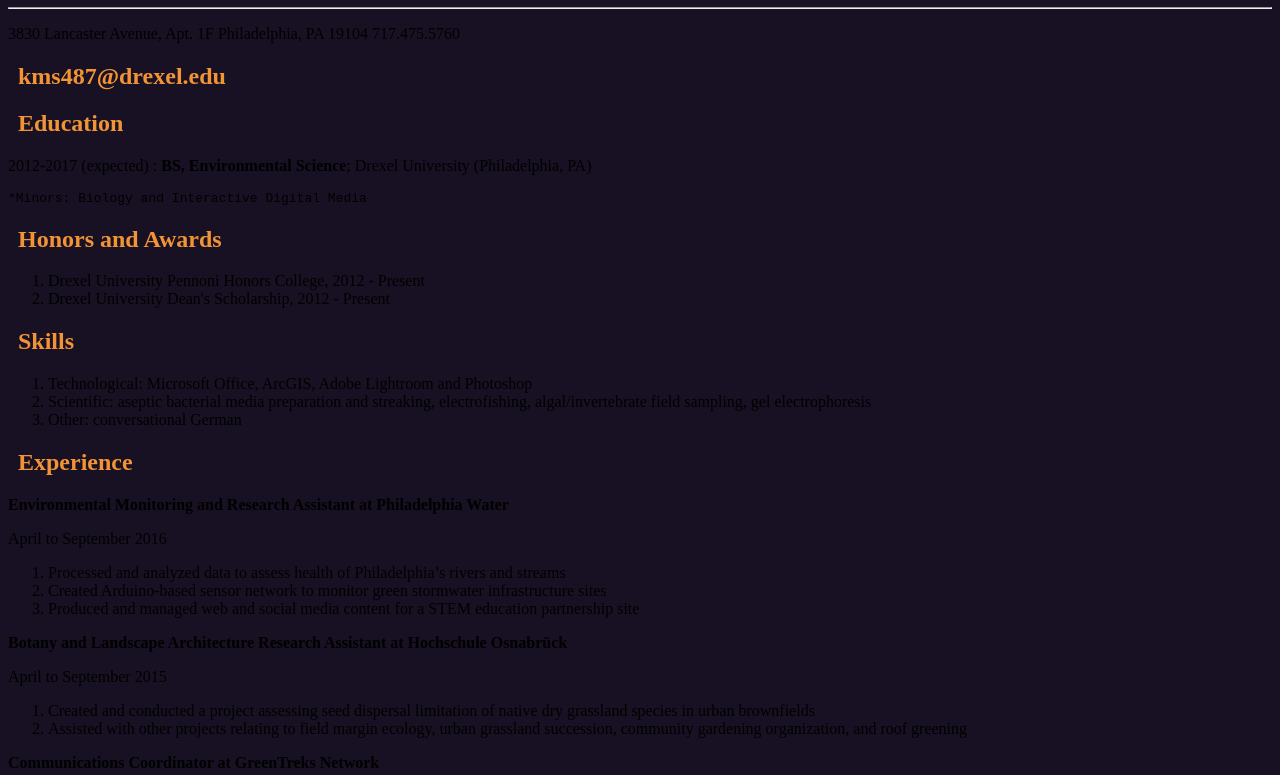
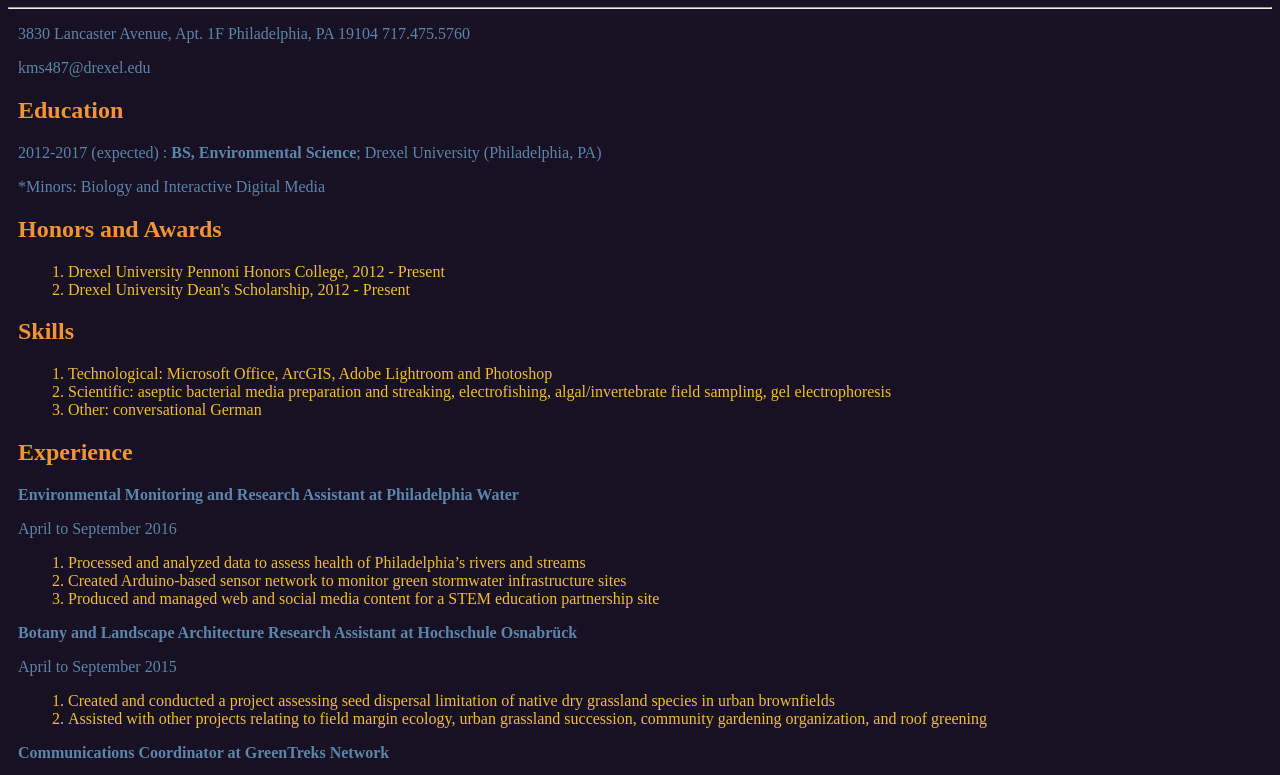
Before and after one commit to karlysoldner/IDM-221, a plain HTML site: page html and css/Resume.html in a window 1280 px wide. Shown: the part 73-848 px from the top of the page. Drawn offline with Linux system fonts and the light colour scheme.

Commit message:
week4 submission

```diff
--- a/html/Resume.html
+++ b/html and css/Resume.html
@@ -14,15 +14,15 @@
 Philadelphia, PA 19104
 717.475.5760</p>
 
-<h2>kms487@drexel.edu</h2>
+<p>kms487@drexel.edu</p>
 
 <h2>Education</h2>
 
 <p>2012-2017 (expected)
 :   <strong>BS, Environmental Science</strong>; Drexel University (Philadelphia, PA)</p>
 
-<pre><code>*Minors: Biology and Interactive Digital Media
-</code></pre>
+<p>*Minors: Biology and Interactive Digital Media
+</p>
 
 <h2>Honors and Awards</h2>
 
--- a/html/stylesheet.css
+++ b/html and css/stylesheet.css
@@ -3,10 +3,18 @@ body {
 }
 
 h1 {
-    color: #5B85AA;
+    color: #414770;
     margin-left: 10px;
 }
 h2 {
     color: #F29335;
     margin-left: 10px;
 }
+p {
+    color: #5B85AA;
+    margin-left: 10px;
+}
+ol {
+	color: #F2BC35;
+	margin-left: 20px;
+}
```
Also changed, not shown: html and css/AboutMe.html (renamed from html/AboutMe.html, +2 -1 lines), html and css/Projects.html (renamed from html/Projects.html, +2 -5 lines).
